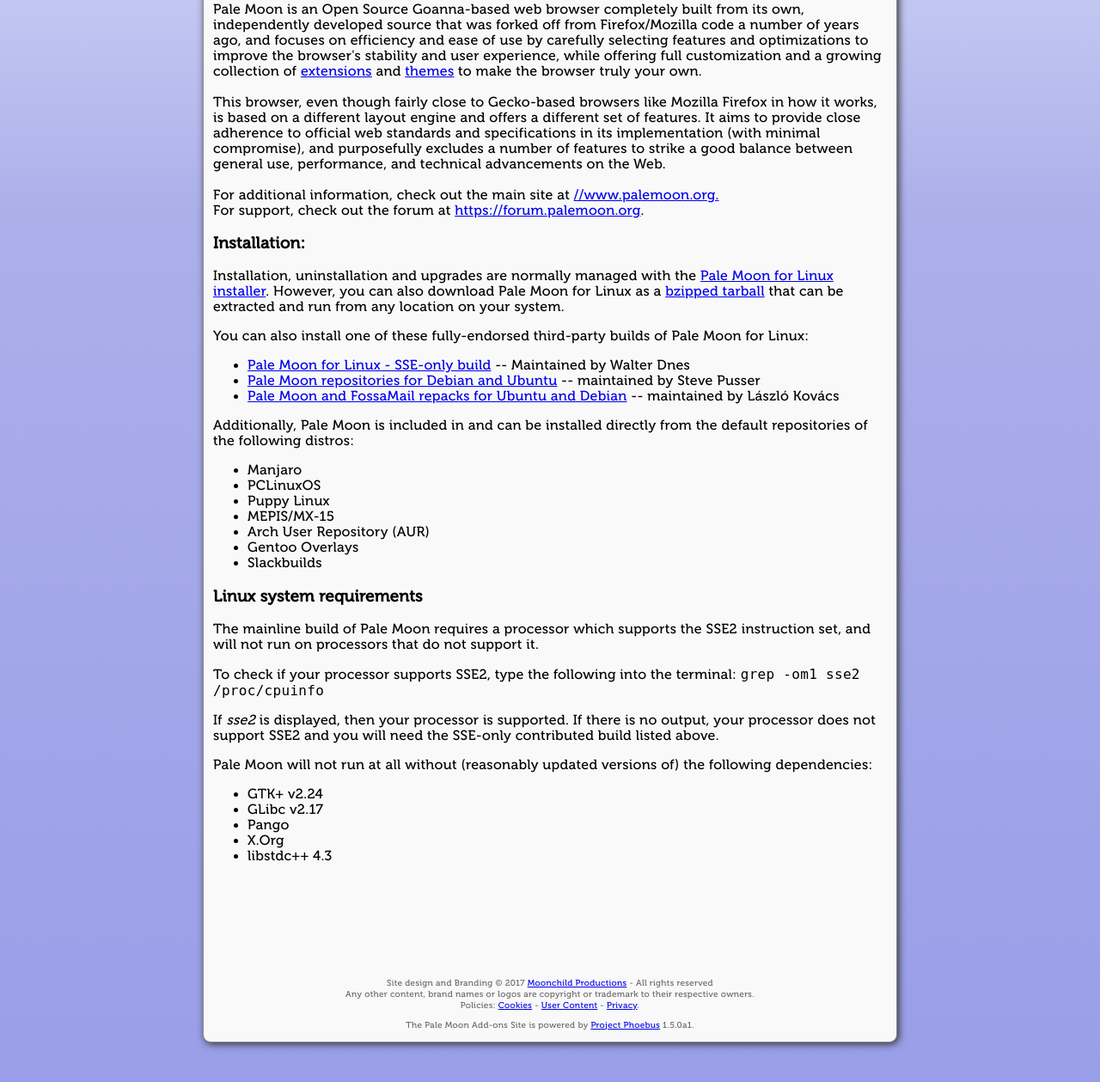
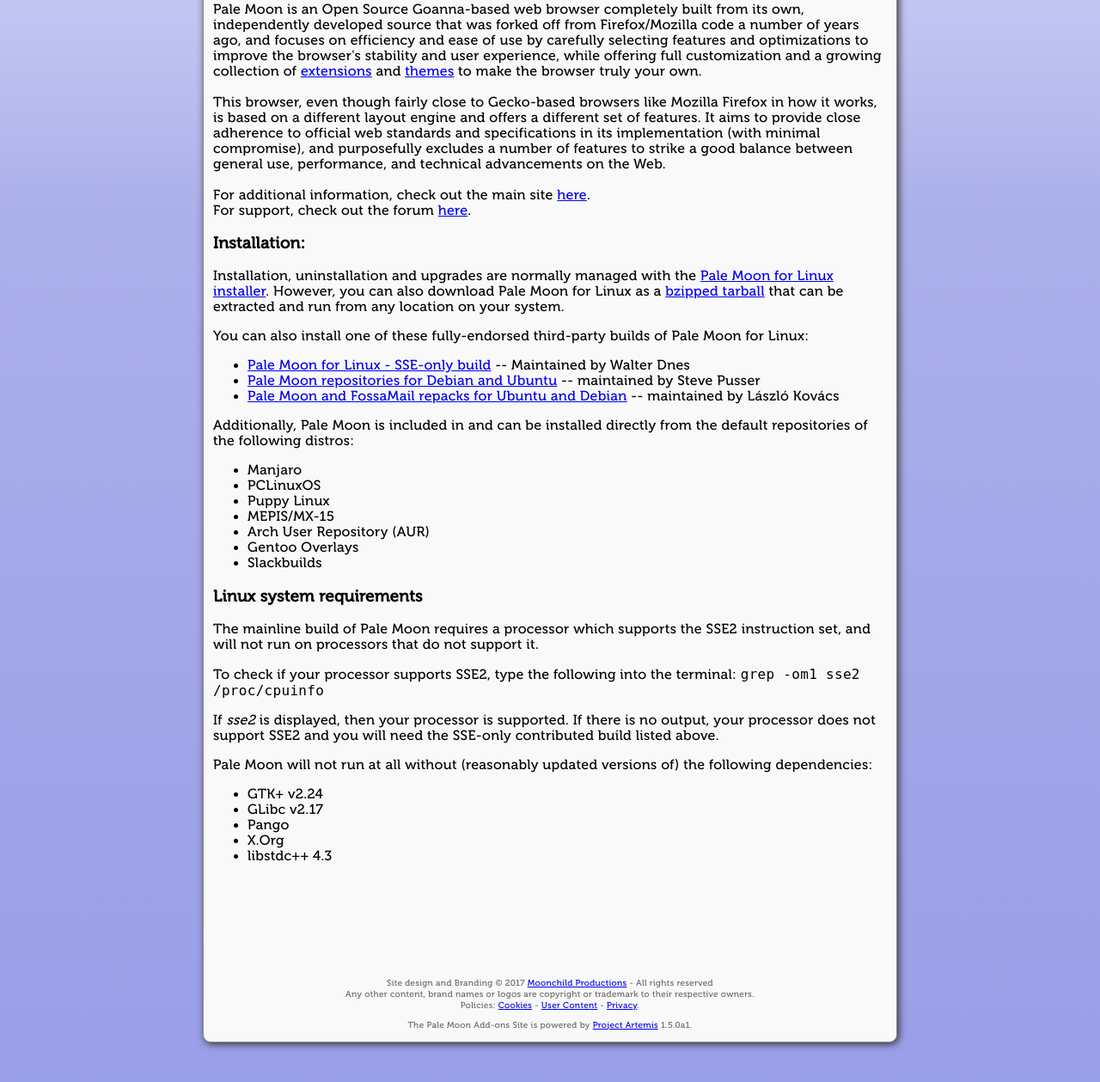
Before and after one commit to binoc-graveyard/artemis, a PHP site: page / in a window 1280 px wide. Shown: the part 198-1457 px from the top of the page at 86% size. Run offline with PHP 8.4, Linux system fonts and the light colour scheme.

Commit message:
no message

```diff
--- a/artemis/components/site/content/frontpage.xhtml.tpl
+++ b/artemis/components/site/content/frontpage.xhtml.tpl
@@ -4,8 +4,8 @@
 <br>
 This browser, even though fairly close to Gecko-based browsers like Mozilla Firefox in how it works, is based on a different layout engine and offers a different set of features. It aims to provide close adherence to official web standards and specifications in its implementation (with minimal compromise), and purposefully excludes a number of features to strike a good balance between general use, performance, and technical advancements on the Web.<br>
 <br>
-For additional information, check out the main site at <a href="//www.palemoon.org" target="_blank">//www.palemoon.org.</a><br>
-For support, check out the forum at <a href="https://forum.palemoon.org" target="_blank">https://forum.palemoon.org</a>.</p>
+For additional information, check out the main site <a href="//www.palemoon.org" target="_blank">here</a>.<br>
+For support, check out the forum <a href="https://forum.palemoon.org" target="_blank">here</a>.</p>
 
 <h3>Installation:</h3>
 
--- a/artemis/skin/palemoon/template.tpl
+++ b/artemis/skin/palemoon/template.tpl
@@ -59,7 +59,7 @@
                     - <a href="//www.palemoon.org/privacy.shtml">Privacy</a>.
                 </span></p>
                 <p><span style="color: rgb(102, 102, 102);">
-                    The Pale Moon Add-ons Site is powered by <a href="https://github.com/Pale-Moon-Addons-Team/phoebus/" target="_blank">Project Phoebus</a> {$PHOEBUS_VERSION}.
+                    The Pale Moon Add-ons Site is powered by <a href="#" target="_blank">Project Artemis</a> {$PHOEBUS_VERSION}.
                 </span></p>
             </div>
         </div>
```
